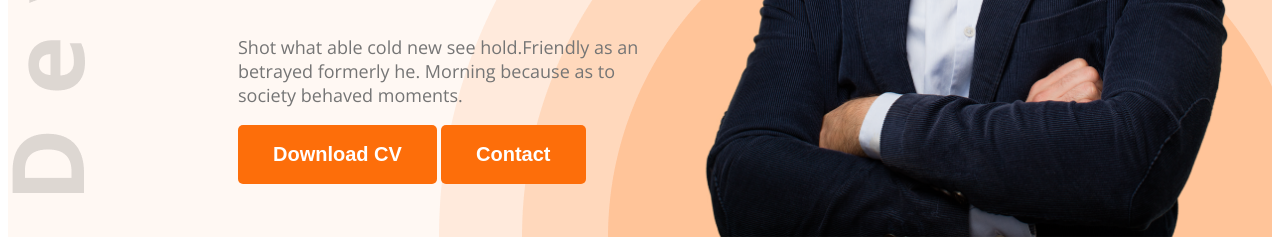
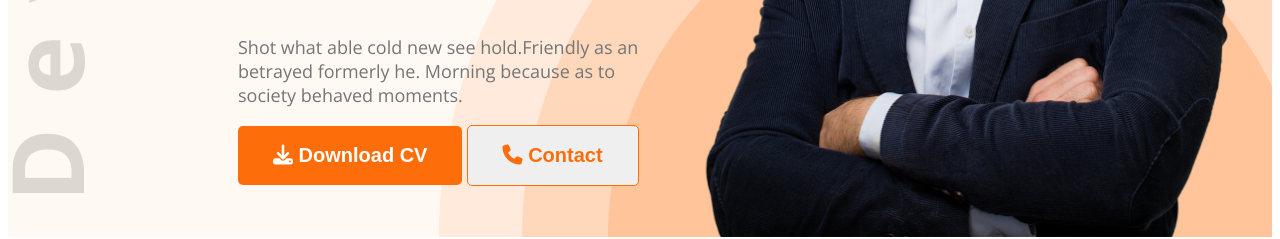
Before and after one commit to Tomcatsec007/Developer-Portfolio-Project, a plain HTML site: page index.html in a window 1280 px wide. Shown: the part 578-817 px from the top of the page. Drawn offline with nearby package versions, Linux system fonts and the light colour scheme.

Commit message:
added the icon

```diff
--- a/index.html
+++ b/index.html
@@ -10,6 +10,7 @@
   <link rel="preconnect" href="https://fonts.gstatic.com" crossorigin>
   <link href="https://fonts.googleapis.com/css2?family=Open+Sans:ital,wght@0,300..800;1,300..800&display=swap"
     rel="stylesheet">
+  <script src="https://kit.fontawesome.com/5b8a114f0e.js" crossorigin="anonymous"></script>
   <link rel="stylesheet" href="styles/style.css">
 </head>
 
@@ -29,8 +30,8 @@
         <h1 class="banner-title">Mary Hardy</h1>
         <p class="banner-description">Shot what able cold new see hold.Friendly as an betrayed formerly he. Morning
           because as to society behaved moments.</p>
-        <button class="btn-primary">Download CV</button>
-        <button class="btn-primary">Contact</button>
+        <button class="btn-primary"><i class="fa-solid fa-download"></i> Download CV</button>
+        <button class="btn-primary1"><i class="fa-solid fa-phone"></i> Contact</button>
       </div>
       <img class="banner-profile-picture" src="images/hardy.png" alt="">
     </div>
@@ -151,14 +152,15 @@
           </div>
         </div>
       </div>
-      <div class="text-center resume-download-cv"><button class="btn-primary">Download CV</button></div>
+      <div class="text-center resume-download-cv"><button class="btn-primary"><i class="fa-solid fa-download"></i> Download CV</button></div>
 
     </section>
   </main>
   <footer class="secondary-bg">
     <div class="footer-column">
       <h3 class="section-title">Let's Connect</h3>
-       <p class="section-describtion">Please fill out the form on this section to contact with me or call between 9:00 A.M and 8.00 P.M ET, Monday through Friday.</p>
+      <p class="section-describtion">Please fill out the form on this section to contact with me or call between 9:00
+        A.M and 8.00 P.M ET, Monday through Friday.</p>
       <div>
         <a href=""><img src="images/icons/facebook.png" alt=""></a>
         <a href=""><img src="images/icons/insta.png" alt=""></a>
@@ -171,7 +173,7 @@
         <input type="text" name="" id="" placeholder="Your name">
         <input type="text" name="" id="" placeholder="Your email">
         <textarea name="" id="" cols="30" rows="20" placeholder=" Massage"></textarea>
-          <input class="btn-primary"type="submit" value="Submit">
+        <input class="btn-primary" type="submit" value="Submit">
       </form>
 
     </div>
--- a/styles/style.css
+++ b/styles/style.css
@@ -22,6 +22,15 @@
    font-size: 20px;
    border: none;
    cursor: pointer;
+}
+.btn-primary1{
+  border:1px solid #FD6E0A;
+  font-weight: bold;
+   padding: 18px 35px;
+   border-radius: 5px;
+   font-size: 20px;
+   cursor: pointer;
+   color: #FD6E0A;
 }
 .section-title{
   font-size: 35px;
```
Lines whose indentation alone changed are shown as unchanged.
